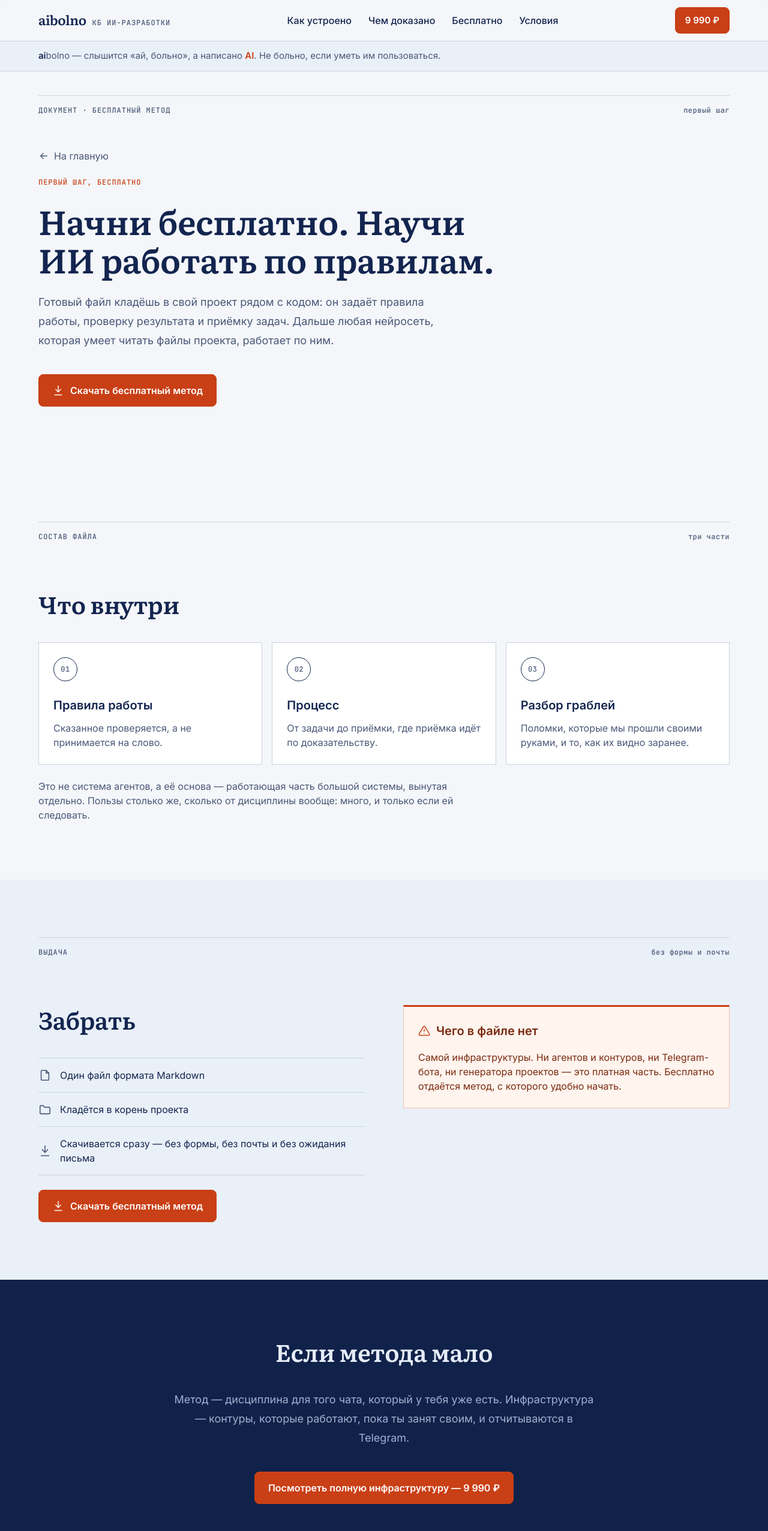
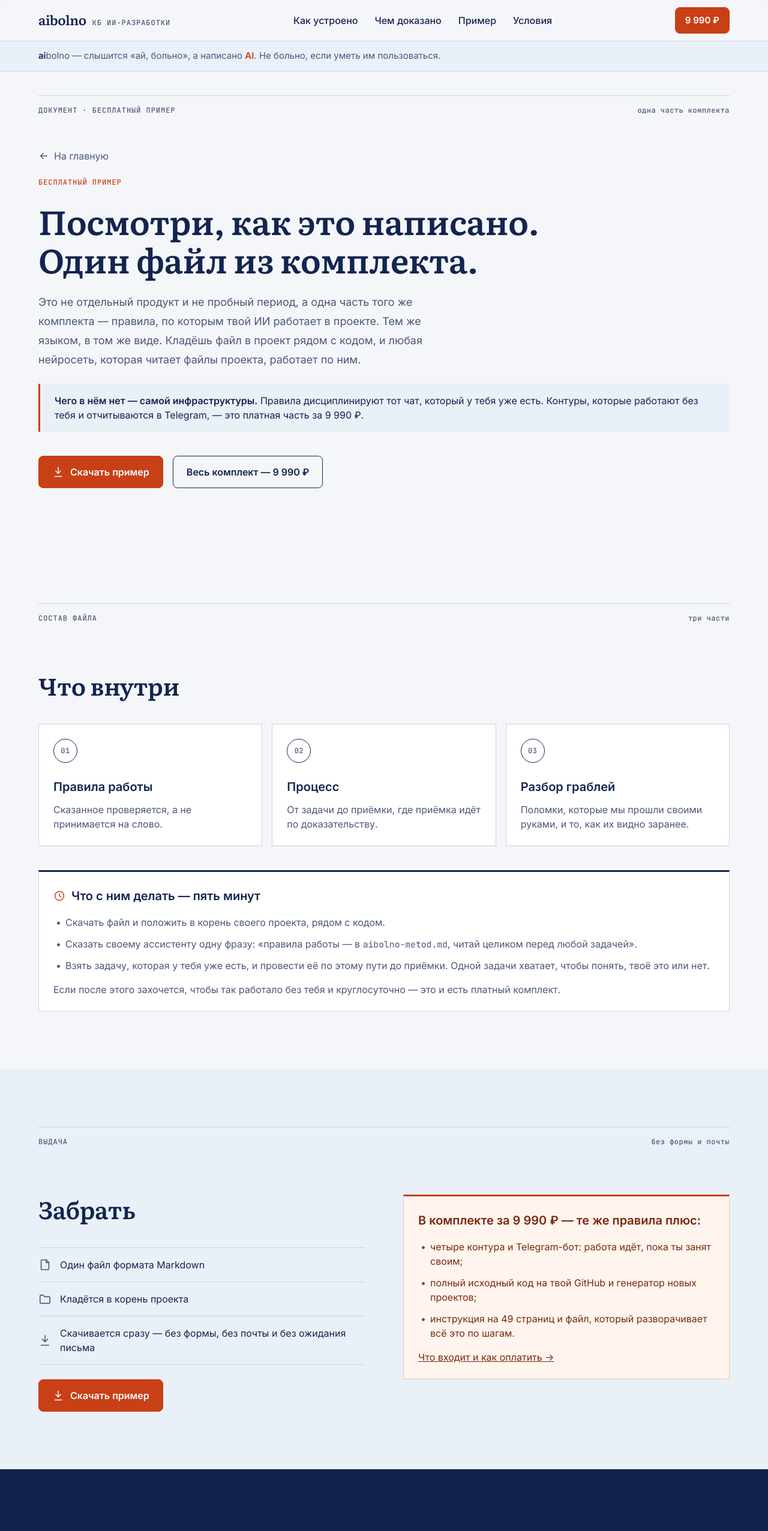
Before and after one commit to eldartri/aibolno, a plain HTML site: page metod.html in a window 1280 px wide. Shown: the top 2553 px of the page at 60% size. Drawn offline with Linux system fonts and the light colour scheme.

Commit message:
feat(site): бесплатный файл — не «первый шаг», а пример из комплекта
Заказ Eldar (Telegram 26164, 26170): «сначала забрать метод бесплатно»
путает и уводит — человек заберёт файл, забудет и не вернётся.
Вернуть его нечем: ворот и почты нет намеренно.

Что сделано — бесплатный файл перестаёт быть вторым выходом и
становится доказательством качества платного:

- из первого экрана главной и со страницы оплаты убрана вторая
  кнопка «Сначала забрать метод бесплатно»; на главной вместо неё
  тихая строка под условиями, кнопка действия одна;
- из шапки убрана рамка «Бесплатно», в меню и подвале «Бесплатно»
  → «Пример» / «Бесплатный пример»;
- metod.html переписан с «первого шага» на «одну часть комплекта»:
  заголовок «Посмотри, как это написано», рамка «чего в нём нет»,
  вторая кнопка ведёт на комплект, заголовок и описание страницы;
- добавлен блок «Что с ним делать — пять минут» (положить в корень,
  одна фраза ассистенту, провести одну свою задачу) — прямой ответ
  на «он вообще не знает, что с ним делать»;
- рамка у кнопки скачивания из «чего в файле нет» переделана в
  «в комплекте за 9 990 ₽ — те же правила плюс:» со ссылкой на оплату;
- в финале страницы «Если метода мало» → «Это была одна часть».

Сам файл метода не тронут: в нём уже есть и «как этим пользоваться»
сверху, и возврат на aibolno.ru в хвосте.

Co-Authored-By: Claude Opus 5 <noreply@anthropic.com>
Claude-Session: https://claude.ai/code/session_018irFH4hhhu8bYeLQCibwZf

```diff
--- a/metod.html
+++ b/metod.html
@@ -3,8 +3,8 @@
 <head>
 <meta charset="utf-8">
 <meta name="viewport" content="width=device-width, initial-scale=1">
-<title>Бесплатный метод организации ИИ-разработки — aibolno.ru</title>
-<meta name="description" content="Первый шаг бесплатно: метод организации ИИ-разработки одним файлом — правила работы, проверка результата, приёмка задач. Кладёшь в свой проект, работает сразу.">
+<title>Бесплатный пример — одна часть комплекта aibolno.ru</title>
+<meta name="description" content="Бесплатный пример: одна часть платного комплекта — правила, по которым твой ИИ работает в проекте. Кладёшь файл в проект, работает сразу. Сама инфраструктура — в комплекте за 9 990 ₽.">
 <meta name="theme-color" content="#F4F6F9" media="(prefers-color-scheme: light)">
 <meta name="theme-color" content="#0B1530" media="(prefers-color-scheme: dark)">
 <link rel="icon" href="favicon.svg" type="image/svg+xml">
@@ -35,7 +35,7 @@
     <nav>
       <a href="index.html#ustroystvo">Как устроено</a>
       <a href="index.html#dokazano">Чем доказано</a>
-      <a href="metod.html" aria-current="page">Бесплатно</a>
+      <a href="metod.html" aria-current="page">Пример</a>
       <a href="oplata.html#usloviya">Условия</a>
     </nav>
     <div class="top__buys">
@@ -54,17 +54,19 @@
 
 <section class="sheet">
   <div class="wrap">
-    <p class="sheet__head"><span>Документ · бесплатный метод</span><span>первый шаг</span></p>
+    <p class="sheet__head"><span>Документ · бесплатный пример</span><span>одна часть комплекта</span></p>
     <a class="page__back" href="/">
       <svg viewBox="0 0 24 24" fill="none" stroke="currentColor" stroke-width="1.75" stroke-linecap="round" stroke-linejoin="round" aria-hidden="true"><path d="M5 12h14"/><path d="m13 6 6 6-6 6"/></svg>
       На главную</a>
-    <p class="eyebrow">Первый шаг, бесплатно</p>
-    <h1>Начни бесплатно. Научи ИИ работать по&nbsp;правилам.</h1>
-    <p class="lead" style="margin-top:var(--space-3)">Готовый файл кладёшь в свой проект рядом с кодом: он задаёт правила работы, проверку результата и приёмку задач. Дальше любая нейросеть, которая умеет читать файлы проекта, работает по ним.</p>
+    <p class="eyebrow">Бесплатный пример</p>
+    <h1>Посмотри, как это написано. Один файл из&nbsp;комплекта.</h1>
+    <p class="lead" style="margin-top:var(--space-3)">Это не отдельный продукт и не пробный период, а одна часть того же комплекта — правила, по которым твой ИИ работает в проекте. Тем же языком, в том же виде. Кладёшь файл в проект рядом с кодом, и любая нейросеть, которая читает файлы проекта, работает по ним.</p>
+    <p class="claim"><b>Чего в нём нет — самой инфраструктуры.</b> Правила дисциплинируют тот чат, который у тебя уже есть. Контуры, которые работают без тебя и отчитываются в Telegram, — это платная часть за 9&nbsp;990&nbsp;₽.</p>
     <div class="btns" style="margin-top:var(--space-4)">
       <a class="btn btn--accent" href="#zabrat">
         <svg viewBox="0 0 24 24" fill="none" stroke="currentColor" stroke-width="1.75" stroke-linecap="round" stroke-linejoin="round" aria-hidden="true"><path d="M12 3v12"/><path d="m7 10 5 5 5-5"/><path d="M5 21h14"/></svg>
-        Скачать бесплатный метод</a>
+        Скачать пример</a>
+      <a class="btn btn--ghost" href="oplata.html">Весь комплект — 9&nbsp;990&nbsp;₽</a>
     </div>
   </div>
 </section>
@@ -78,7 +80,15 @@
       <article class="step"><p class="step__n">02</p><h3>Процесс</h3><p>От задачи до приёмки, где приёмка идёт по доказательству.</p></article>
       <article class="step"><p class="step__n">03</p><h3>Разбор граблей</h3><p>Поломки, которые мы прошли своими руками, и то, как их видно заранее.</p></article>
     </div>
-    <p class="note" style="margin-top:var(--space-3); max-width:72ch">Это не система агентов, а её основа — работающая часть большой системы, вынутая отдельно. Пользы столько же, сколько от дисциплины вообще: много, и только если ей следовать.</p>
+    <div class="box" style="margin-top:var(--space-4)">
+      <h3><svg viewBox="0 0 24 24" fill="none" stroke="currentColor" stroke-width="1.75" stroke-linecap="round" stroke-linejoin="round" aria-hidden="true"><path d="M12 8v4l3 2"/><circle cx="12" cy="12" r="9"/></svg>Что с ним делать — пять минут</h3>
+      <ul>
+        <li>Скачать файл и положить в корень своего проекта, рядом с кодом.</li>
+        <li>Сказать своему ассистенту одну фразу: «правила работы — в <code>aibolno-metod.md</code>, читай целиком перед любой задачей».</li>
+        <li>Взять задачу, которая у тебя уже есть, и провести её по этому пути до приёмки. Одной задачи хватает, чтобы понять, твоё это или нет.</li>
+      </ul>
+      <p class="note" style="margin-top:var(--space-2)">Если после этого захочется, чтобы так работало без тебя и круглосуточно — это и есть платный комплект.</p>
+    </div>
   </div>
 </section>
 
@@ -95,11 +105,16 @@
         </ul>
         <a class="btn btn--accent" href="files/aibolno-metod.md" download>
           <svg viewBox="0 0 24 24" fill="none" stroke="currentColor" stroke-width="1.75" stroke-linecap="round" stroke-linejoin="round" aria-hidden="true"><path d="M12 3v12"/><path d="m7 10 5 5 5-5"/><path d="M5 21h14"/></svg>
-          Скачать бесплатный метод</a>
+          Скачать пример</a>
       </div>
       <div class="box box--warn">
-        <h3><svg viewBox="0 0 24 24" fill="none" stroke="currentColor" stroke-width="1.75" stroke-linecap="round" stroke-linejoin="round" aria-hidden="true"><path d="M12 9v4"/><path d="M12 17h.01"/><path d="M10.3 3.9 1.8 18a2 2 0 0 0 1.7 3h17a2 2 0 0 0 1.7-3L13.7 3.9a2 2 0 0 0-3.4 0z"/></svg>Чего в файле нет</h3>
-        <p>Самой инфраструктуры. Ни агентов и контуров, ни Telegram-бота, ни генератора проектов — это платная часть. Бесплатно отдаётся метод, с которого удобно начать.</p>
+        <h3>В комплекте за 9&nbsp;990&nbsp;₽ — те же правила плюс:</h3>
+        <ul>
+          <li>четыре контура и Telegram-бот: работа идёт, пока ты занят своим;</li>
+          <li>полный исходный код на твой GitHub и генератор новых проектов;</li>
+          <li>инструкция на 49 страниц и файл, который разворачивает всё это по шагам.</li>
+        </ul>
+        <p style="margin-top:var(--space-2)"><a href="oplata.html">Что входит и как оплатить →</a></p>
       </div>
     </div>
   </div>
@@ -107,8 +122,8 @@
 
 <section class="final">
   <div class="wrap">
-    <h2>Если метода мало</h2>
-    <p class="lead" style="margin:0 auto var(--space-4); max-width:62ch">Метод — дисциплина для того чата, который у тебя уже есть. Инфраструктура — контуры, которые работают, пока ты занят своим, и отчитываются в Telegram.</p>
+    <h2>Это была одна часть. Есть целое.</h2>
+    <p class="lead" style="margin:0 auto var(--space-4); max-width:62ch">Правила дисциплинируют тот чат, который у тебя уже есть, — и работают ровно столько, сколько ты за ним сидишь. Комплект — это команда контуров, которая работает, пока ты занят своим, и отчитывается в Telegram.</p>
     <div class="btns">
       <a class="btn btn--accent" href="oplata.html">Посмотреть полную инфраструктуру — 9&nbsp;990&nbsp;₽</a>
     </div>
@@ -126,7 +141,7 @@
       </div>
       <div><dt>Изделие</dt><dd>Инфраструктура ИИ-разработки</dd></div>
       <div><dt>Связь</dt><dd><a href="https://t.me/Eldar_tri">Telegram владельца</a></dd></div>
-      <div><dt>Документ</dt><dd>Бесплатный метод</dd></div>
+      <div><dt>Документ</dt><dd>Бесплатный пример</dd></div>
     </div>
     <nav class="footlinks">
       <a href="/">Главная</a>
--- a/styles.css
+++ b/styles.css
@@ -553,7 +553,6 @@ footer{padding:var(--space-5) 0 var(--space-6)}
   /* в шапке телефона три рамки подряд спорили друг с другом и с именем:
      «Бесплатно» становится тихой ссылкой, рамка остаётся одна — у цены */
   .top__buys{gap:14px}
-  .top__buys .btn--ghost{border-color:transparent; background:none; padding:7px 0; font-weight:500}
   .top__buys .btn--accent{padding:9px 14px}
   /* каламбур про название на телефоне съедал первый экран раньше заголовка;
      в подвале он всё равно сказан подписью «Ай, больно» */
```
Also changed, not shown: index.html (+5 -6 lines), oplata.html (+2 -3 lines).
